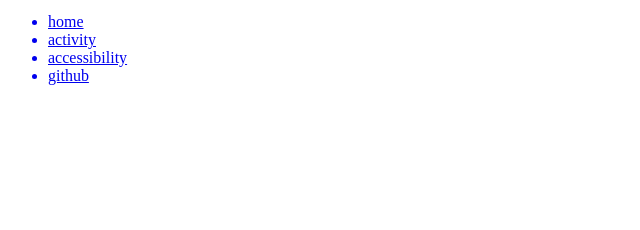
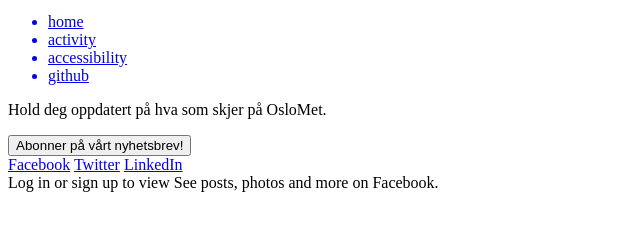
Before and after one commit to sooma7204/Website, a plain HTML site: page index.html in a window 1280 px wide. Shown: the part 136-366 px from the top of the page, without its empty margins (0-640 px from the left). Drawn offline with Linux system fonts and the light colour scheme.

Commit message:
updated footer

```diff
--- a/index.html
+++ b/index.html
@@ -40,7 +40,27 @@
     <main>
 
     </main>
+
     <footer>
+        <div>
+        <p>
+            Hold deg oppdatert på hva som skjer på OsloMet.
+        </p>
+        <a href="https://www.oslomet.no/nyhetsbrev">
+            <button>
+                Abonner på vårt nyhetsbrev!
+            </button>
+        </a>
+    </div>
+        <div class="social-media">
+            <a href="https://www.facebook.com/OsloMet" target="_blank">Facebook</a>
+            <a href="https://twitter.com/OsloMet" target="_blank">Twitter</a>
+            <a href="https://www.linkedin.com/school/oslo-metropolitan-university/" target="_blank">LinkedIn</a>
+        </div>
+    </div>
+</footer>
+Log in or sign up to view
+See posts, photos and more on Facebook.
 
     </footer>
 </body>
```
